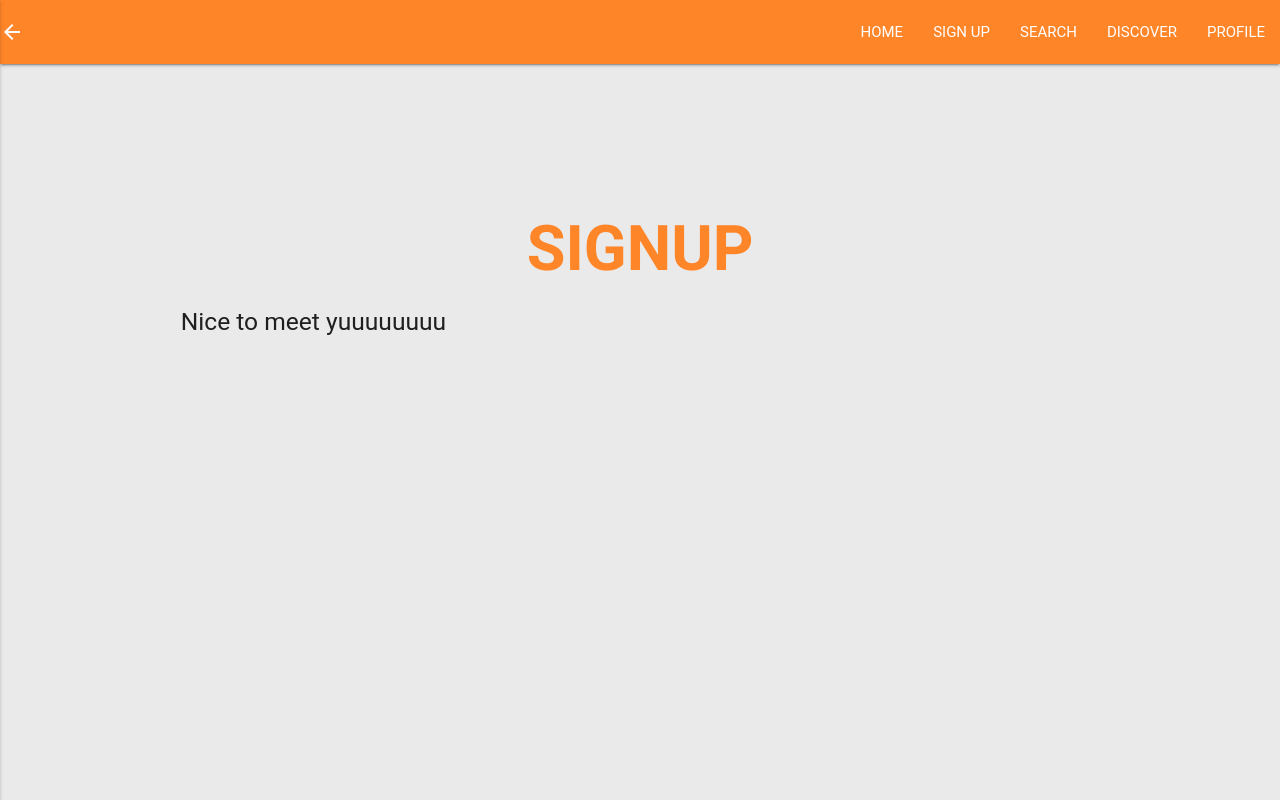
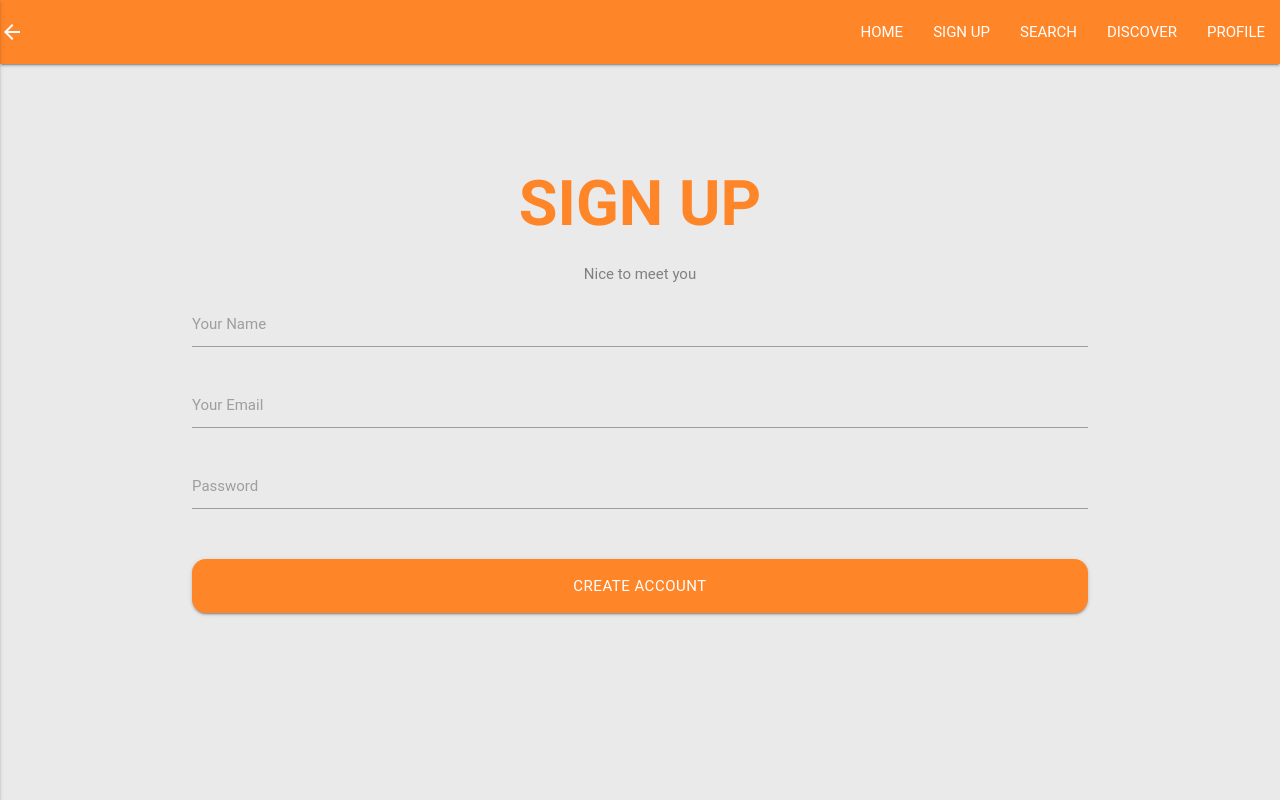
Before and after one commit to valentinatp/Tasty-Food, a website: page signup.html in a window 1280 px wide. Drawn offline with Linux system fonts and the light colour scheme; a web font is replaced by a local one.

Commit message:
maqueta lista signup

```diff
--- a/assets/sass/_style.scss
+++ b/assets/sass/_style.scss
@@ -48,7 +48,17 @@
 	h1{
 		color: $color_naranjo;
 		text-align:center;
-		margin-top:10rem;
+		margin-top:7rem;
 		font-weight:900;
 	}
+	.nice-signup{
+		text-align: center;
+		color: gray;
+	}
+	.btn-createaccount{
+		background-color: $color_naranjo;
+		width: 100%;
+		margin-top: 2rem;
+		border-radius:14px;
+	}
 }
--- a/signup.html
+++ b/signup.html
@@ -32,8 +32,25 @@
 	<div class="validacion">
   		<div class="container">
   			<div class="row">
-  				<h1>SIGNUP</h1>
-  				<h5>Nice to meet yuuuuuuuu</h5>
+  				<div class="title-signup col s12">
+  					<h1>SIGN UP</h1>
+  				<p class="nice-signup">Nice to meet you</p>
+  				</div>
+  				<div class="input-field col s12">
+		          <input id="name" type="text" class="validate">
+		          <label for="name">Your Name</label>
+		        </div>
+  				<div class="input-field col s12">
+		          <input id="email" type="email" class="validate">
+		          <label for="email">Your Email</label>
+		        </div>
+  				<div class="input-field col s12">
+		          <input id="password" type="password" class="validate">
+		          <label for="password">Password</label>
+        		</div>
+        		<div class="btn-signup col s12">
+        			<a class="waves-effect waves-light btn-large btn btn-createaccount">Create Account</a>
+        		</div>
   			</div>
   		</div>
   	</div>
```
Also changed, not shown: dist/css/style.min.css.
